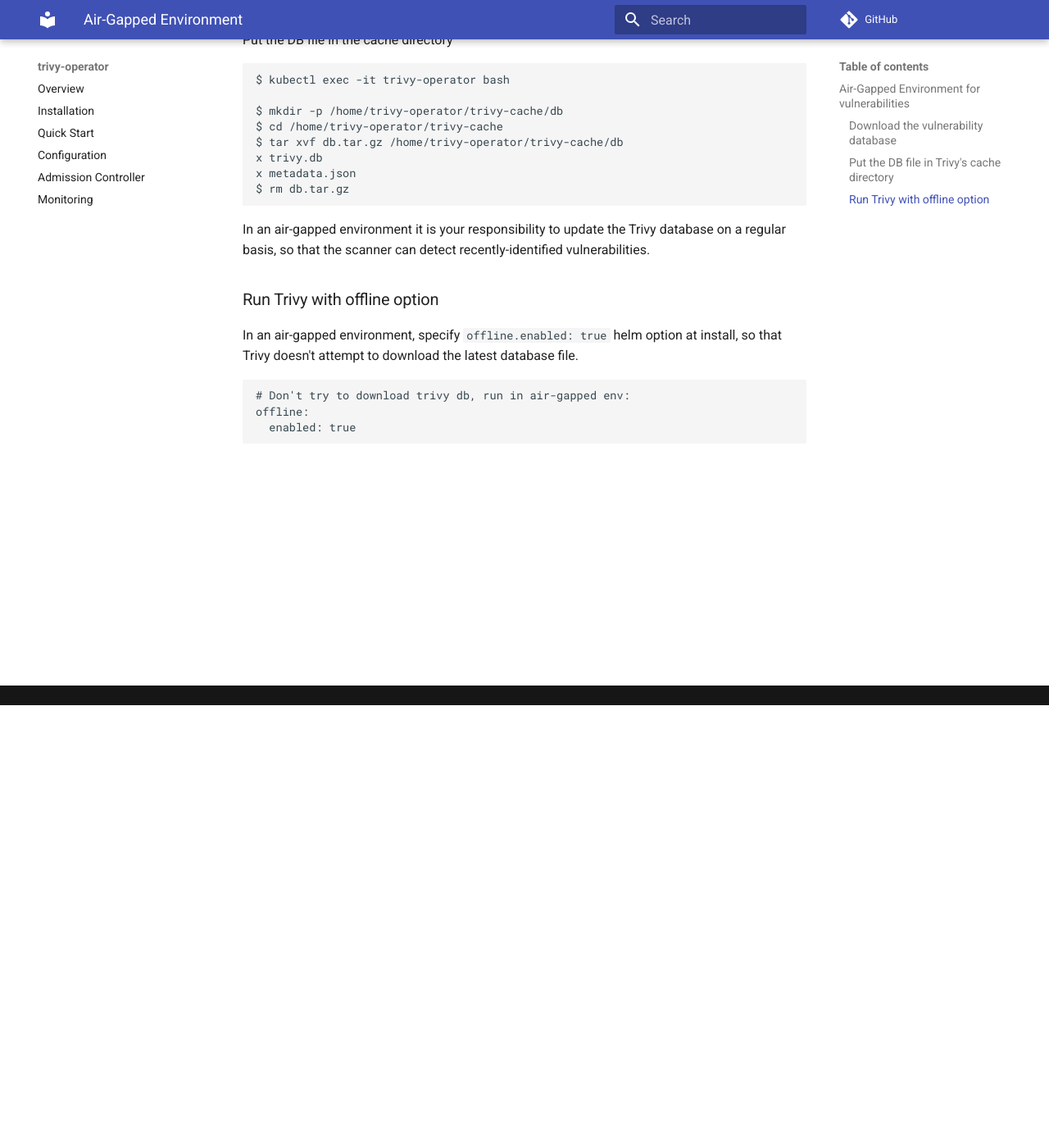
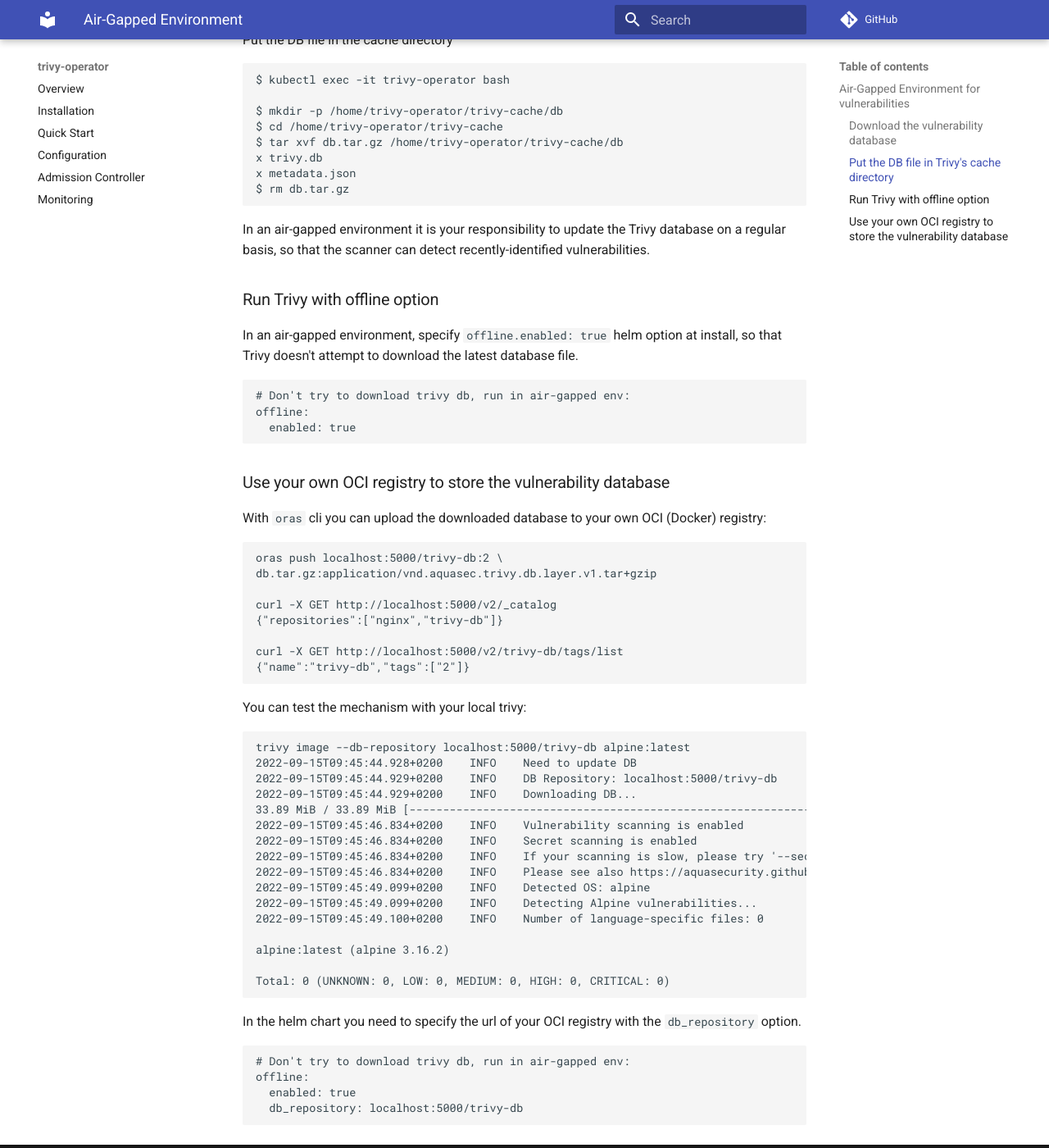
Before and after one commit to devopstales/trivy-operator, an MkDocs documentation site: the page built from docs/functions/airgap-mode.md, in a window 1280 px wide and 1400 px high, scrolled down 540 px. Shown: the whole window at 82% size. Built offline with MkDocs 1.6.1 and Material for MkDocs 9.7.7, drawn with Linux system fonts in a browser that asks for light colours; comment, search, counter and statistics services are not loaded; the version menu is left out.

Commit message:
feature: add db-repository url for airgap install #28

````diff
--- a/docs/functions/airgap-mode.md
+++ b/docs/functions/airgap-mode.md
@@ -71,3 +71,48 @@
 offline:
   enabled: true
 ```
+
+### Use your own OCI registry to store the vulnerability database
+
+With `oras` cli you can upload the downloaded database to your own OCI (Docker) registry:
+
+```
+oras push localhost:5000/trivy-db:2 \
+db.tar.gz:application/vnd.aquasec.trivy.db.layer.v1.tar+gzip
+
+curl -X GET http://localhost:5000/v2/_catalog
+{"repositories":["nginx","trivy-db"]}
+
+curl -X GET http://localhost:5000/v2/trivy-db/tags/list
+{"name":"trivy-db","tags":["2"]}
+```
+
+You can test the mechanism with your local trivy:
+
+```
+trivy image --db-repository localhost:5000/trivy-db alpine:latest
+2022-09-15T09:45:44.928+0200	INFO	Need to update DB
+2022-09-15T09:45:44.929+0200	INFO	DB Repository: localhost:5000/trivy-db
+2022-09-15T09:45:44.929+0200	INFO	Downloading DB...
+33.89 MiB / 33.89 MiB [-------------------------------------------------------------------------------------------------] 100.00% 21.70 MiB p/s 1.8s
+2022-09-15T09:45:46.834+0200	INFO	Vulnerability scanning is enabled
+2022-09-15T09:45:46.834+0200	INFO	Secret scanning is enabled
+2022-09-15T09:45:46.834+0200	INFO	If your scanning is slow, please try '--security-checks vuln' to disable secret scanning
+2022-09-15T09:45:46.834+0200	INFO	Please see also https://aquasecurity.github.io/trivy/v0.31.3/docs/secret/scanning/#recommendation for faster secret detection
+2022-09-15T09:45:49.099+0200	INFO	Detected OS: alpine
+2022-09-15T09:45:49.099+0200	INFO	Detecting Alpine vulnerabilities...
+2022-09-15T09:45:49.100+0200	INFO	Number of language-specific files: 0
+
+alpine:latest (alpine 3.16.2)
+
+Total: 0 (UNKNOWN: 0, LOW: 0, MEDIUM: 0, HIGH: 0, CRITICAL: 0)
+```
+
+In the helm chart you need to specify the url of your OCI registry with the `db_repository` option.
+
+```
+# Don't try to download trivy db, run in air-gapped env:
+offline:
+  enabled: true
+  db_repository: localhost:5000/trivy-db
+```
````
Also changed, not shown: trivy-operator.py (+6 -1 lines), 2 other files.
